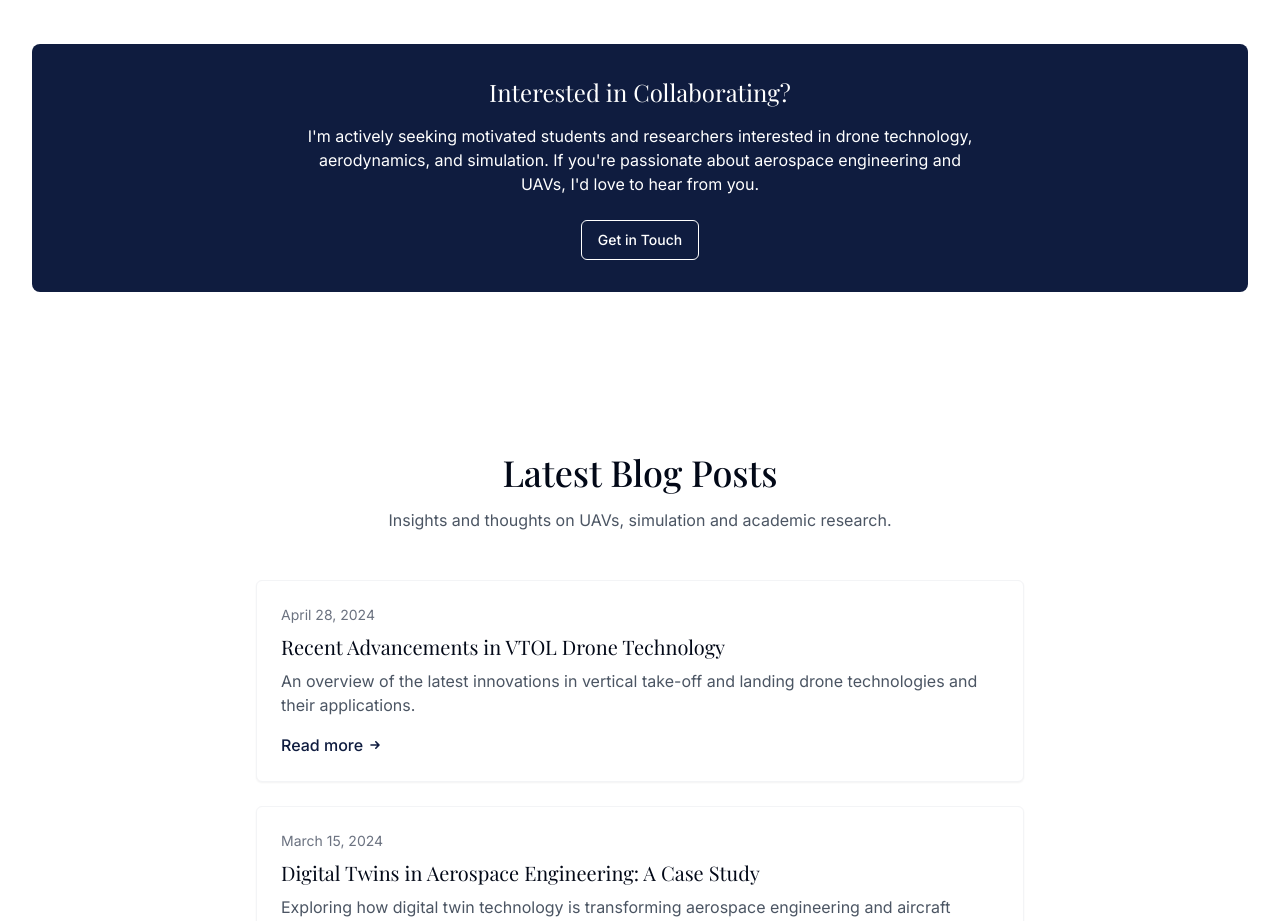
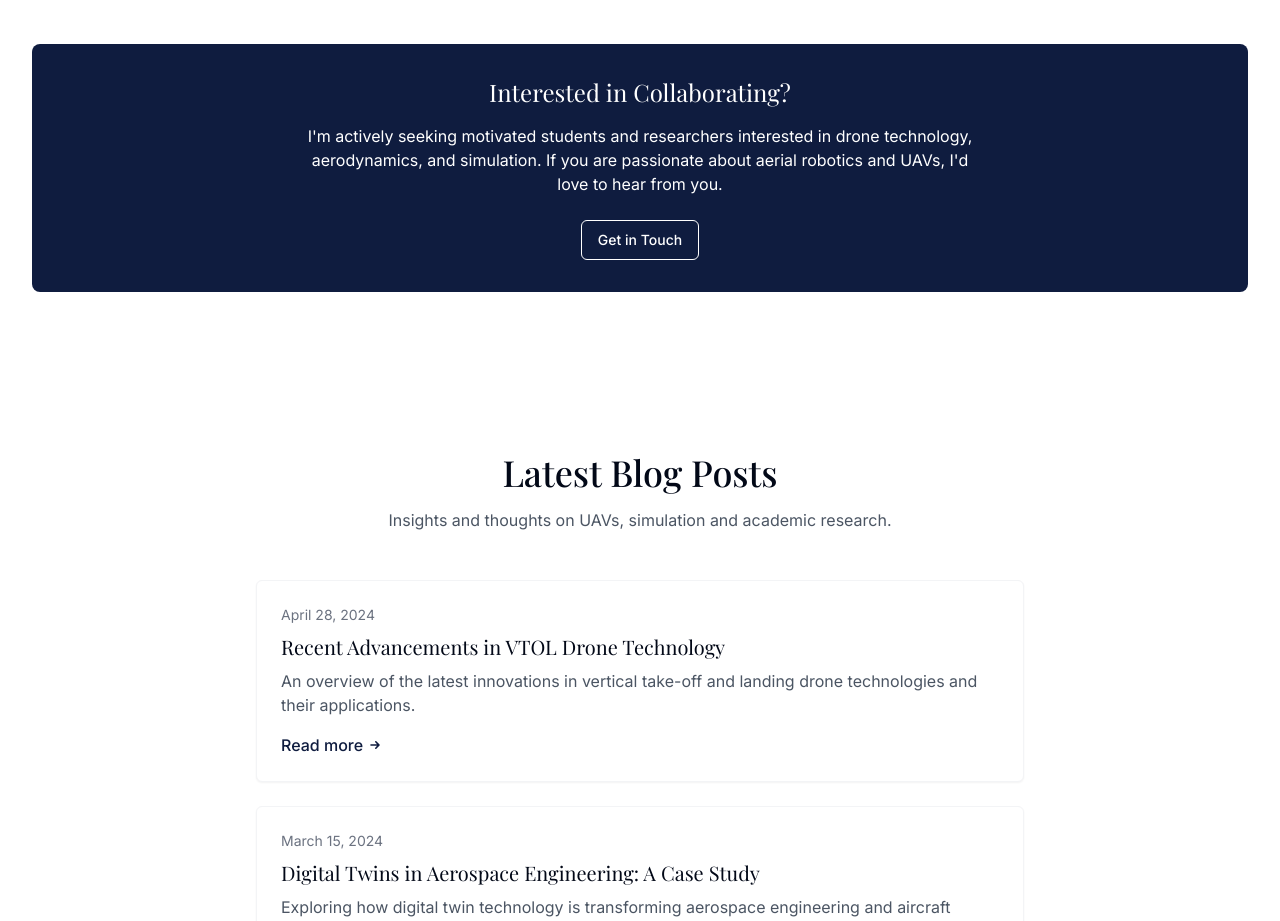
Before and after one commit to danielalaez/alaez-aero-website, a React (Vite) app: page / in a window 1280 px wide. Shown: the part 3000-3921 px from the top of the page. Built offline with nearby package versions, Linux system fonts and the light colour scheme.

Commit message:
Fix: Update collaboration section
Update the "Interested in Collaborating?" section in the ResearchSection component.

```diff
--- a/src/components/ResearchSection.tsx
+++ b/src/components/ResearchSection.tsx
@@ -53,7 +53,7 @@ const ResearchSection: React.FC = () => {
           <h3 className="font-playfair text-2xl mb-4 text-center">Interested in Collaborating?</h3>
           <p className="text-center mb-6 max-w-2xl mx-auto">
             I'm actively seeking motivated students and researchers interested in drone technology,
-            aerodynamics, and simulation. If you're passionate about aerospace engineering and UAVs,
+            aerodynamics, and simulation. If you are passionate about aerial robotics and UAVs,
             I'd love to hear from you.
           </p>
           <div className="text-center">
```
